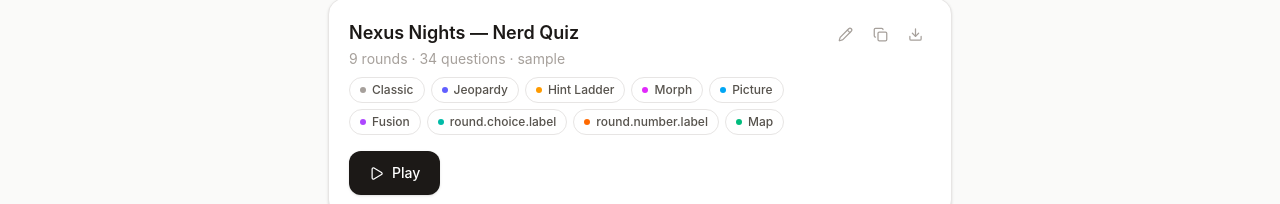
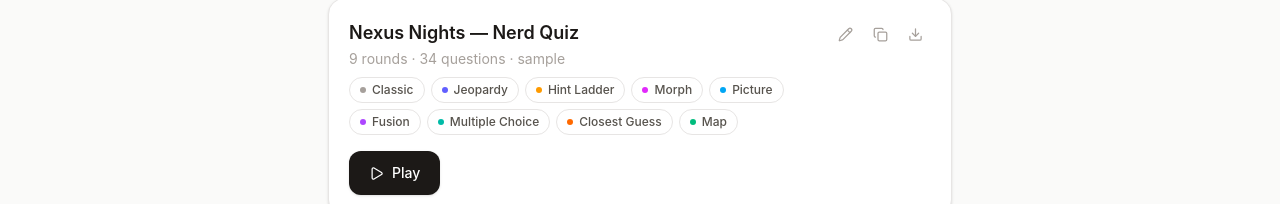
Before and after one commit to moritzandre/Quizing, a React (Vite) app: page / in a window 1280 px wide. Shown: the part 468-672 px from the top of the page. Built offline with nearby package versions, Linux system fonts and the light colour scheme.

Commit message:
fix(i18n): add round.choice/round.number label + desc (en + de)
TypeBadge and the round intro look up round.<type>.label/.desc via t(),
so the missing choice/number entries rendered the literal key string.
Adds both, keeping en/de at full parity (251 keys each).

```diff
--- a/src/i18n/strings.js
+++ b/src/i18n/strings.js
@@ -273,6 +273,12 @@ const en = {
     "Two images are blended into one. Guess both halves; defuse step by step to peek at each — fewer points the more you peek.",
   "round.map.label": "Map",
   "round.map.desc": "Everyone drops a pin where they think it is. Reveal the real spot and the closest guess wins.",
+  "round.choice.label": "Multiple Choice",
+  "round.choice.desc":
+    "Players tap an answer on their phones. Reveal the correct option — everyone who picked it scores automatically.",
+  "round.number.label": "Closest Guess",
+  "round.number.desc":
+    "Everyone submits a number from their phone. Reveal the answer — the closest guess wins automatically.",
 };
 
 const de = {
@@ -540,6 +546,12 @@ const de = {
     "Zwei Bilder werden zu einem vermischt. Errate beide Hälften; entmische schrittweise, um zu spähen — je mehr Spähen, desto weniger Punkte.",
   "round.map.label": "Karte",
   "round.map.desc": "Alle setzen einen Pin, wo sie es vermuten. Decke den echten Ort auf — der näheste Tipp gewinnt.",
+  "round.choice.label": "Multiple Choice",
+  "round.choice.desc":
+    "Spieler tippen die Antwort auf ihren Handys. Decke die richtige Option auf — wer sie gewählt hat, punktet automatisch.",
+  "round.number.label": "Näheste Schätzung",
+  "round.number.desc":
+    "Alle senden eine Zahl von ihrem Handy. Decke die Antwort auf — der näheste Tipp gewinnt automatisch.",
 };
 
 export const STRINGS = { en, de };
```
